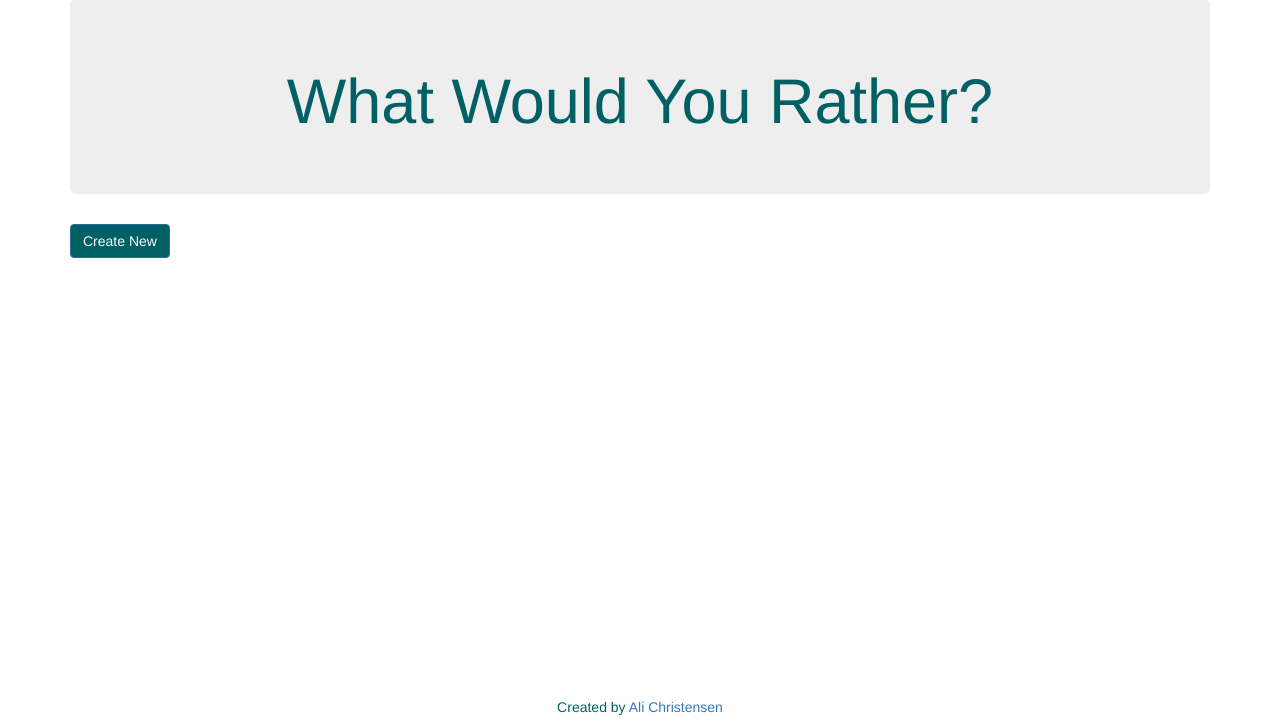
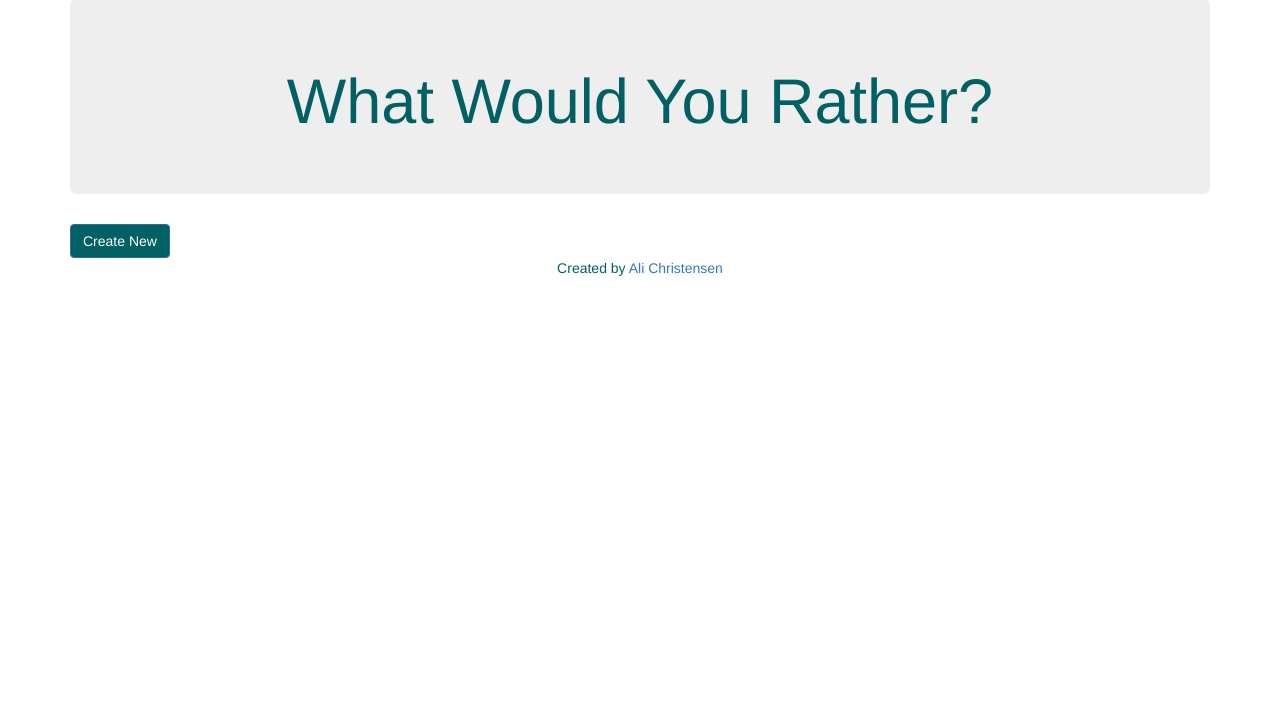
Before and after one commit to alichristensen/fcc-voting-app, a Node server app: page / in a window 1280 px wide. Shown: the part 73-800 px from the top of the page. Run offline with Node 20, Linux system fonts and the light colour scheme; data that the repository does not hold is empty; some libraries are stand-ins or nearby versions.

Commit message:
added styling to main polling page

```diff
--- a/views/polls.ejs
+++ b/views/polls.ejs
@@ -13,7 +13,7 @@
 	</div>
 </div>
 
-<div style="position: fixed; bottom: 0px; width: 100%;">
+<div>
 	<p style="text-align: center;">Created by
 		<a href="https://github.com/alichristensen" target="_blank">Ali Christensen</a>
 	</p>
```
